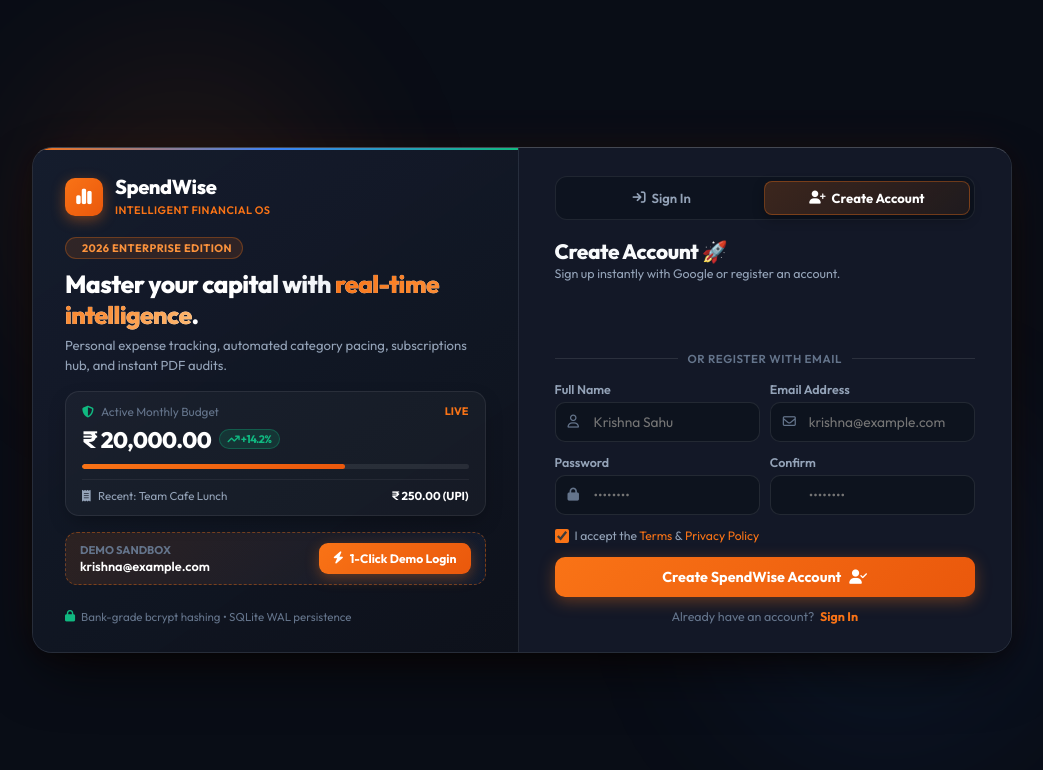
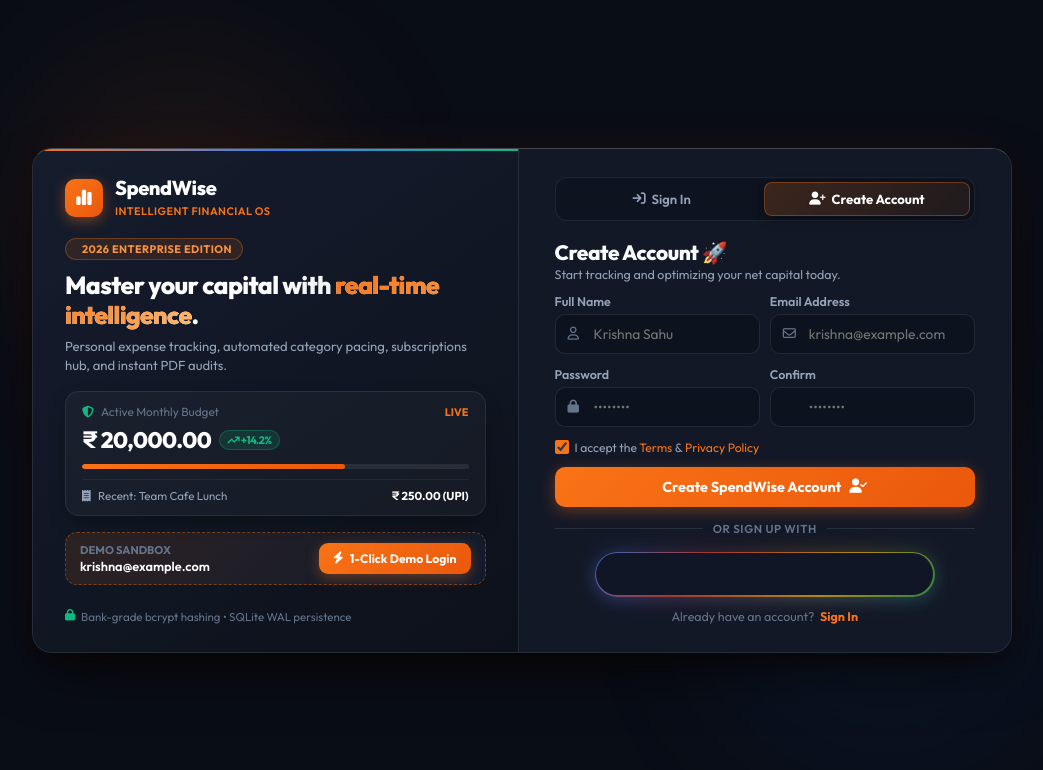
Before and after one commit to KrishnaTerminalOpen/expenditure-tracker-, a Flask app: page /register in a window 1280 px wide. Shown: the top 770 px of the page, without its empty margins (118-1161 px from the left). Run offline with Flask 3, Linux system fonts and the light colour scheme; some libraries are stand-ins or nearby versions.

Commit message:
style(auth): reposition Google Sign-In to bottom with modern iridescent pill design

```diff
--- a/templates/auth.html
+++ b/templates/auth.html
@@ -460,39 +460,90 @@
             align-items: center;
             justify-content: center;
             width: 100%;
-            margin-bottom: 4px;
+            margin-top: 2px;
+            margin-bottom: 6px;
+        }
+
+        .fancy-google-box {
+            position: relative;
+            display: inline-flex;
+            align-items: center;
+            justify-content: center;
+            padding: 1.5px;
+            border-radius: 9999px;
+            background: linear-gradient(135deg, rgba(66, 133, 244, 0.7) 0%, rgba(234, 67, 53, 0.65) 30%, rgba(251, 188, 5, 0.65) 70%, rgba(52, 168, 83, 0.7) 100%);
+            box-shadow: 0 4px 16px -2px rgba(66, 133, 244, 0.3), 0 2px 10px rgba(0, 0, 0, 0.4);
+            transition: all 0.28s cubic-bezier(0.16, 1, 0.3, 1);
+            max-width: 340px;
+            width: 100%;
+        }
+
+        .fancy-google-box:hover {
+            transform: translateY(-1.5px);
+            box-shadow: 0 8px 25px -2px rgba(66, 133, 244, 0.55), 0 0 20px rgba(52, 168, 83, 0.35);
+            background: linear-gradient(135deg, #4285F4 0%, #EA4335 30%, #FBBC05 70%, #34A853 100%);
+        }
+
+        .fancy-google-aura {
+            position: absolute;
+            inset: -2px;
+            border-radius: 9999px;
+            background: linear-gradient(135deg, rgba(66, 133, 244, 0.4), rgba(234, 67, 53, 0.35), rgba(251, 188, 5, 0.35), rgba(52, 168, 83, 0.4));
+            filter: blur(10px);
+            opacity: 0.55;
+            z-index: 0;
+            transition: all 0.28s ease;
+            pointer-events: none;
+        }
+
+        .fancy-google-box:hover .fancy-google-aura {
+            opacity: 1;
+            filter: blur(14px);
         }
 
         .google-btn-container {
+            position: relative;
+            z-index: 1;
             width: 100%;
             display: flex;
             justify-content: center;
-            min-height: 44px;
+            align-items: center;
+            border-radius: 9999px;
+            overflow: hidden;
+            background: #101626;
+            min-height: 42px;
         }
 
-        .google-btn-fallback {
+        .fancy-google-fallback-btn {
             width: 100%;
             display: flex;
             align-items: center;
             justify-content: center;
             gap: 10px;
-            background: #141b2b;
+            background: #101626;
             color: #ffffff;
-            border: 1px solid rgba(255, 255, 255, 0.14);
-            border-radius: 10px;
-            padding: 10px 16px;
-            font-size: 0.85rem;
+            border: none;
+            border-radius: 9999px;
+            padding: 9px 18px;
+            font-size: 0.84rem;
             font-weight: 600;
             cursor: pointer;
-            transition: all 0.2s ease;
-            box-shadow: 0 2px 8px rgba(0, 0, 0, 0.3);
-            text-decoration: none;
+            transition: background 0.2s ease;
         }
 
-        .google-btn-fallback:hover {
-            background: #1c263c;
-            border-color: rgba(255, 255, 255, 0.28);
-            transform: translateY(-1px);
+        .fancy-google-fallback-btn:hover {
+            background: #172036;
+        }
+
+        .google-icon-wrapper {
+            display: flex;
+            align-items: center;
+            justify-content: center;
+            background: #ffffff;
+            width: 24px;
+            height: 24px;
+            border-radius: 50%;
+            box-shadow: 0 1px 4px rgba(0, 0, 0, 0.3);
         }
 
         .google-auth-feedback {
@@ -629,24 +680,7 @@
             <div id="login-panel" class="{{ 'panel-active' if active_tab != 'register' else 'panel-hidden' }}">
                 <div style="margin-bottom: 14px;">
                     <h2 style="font-size: 1.3rem; font-weight: 800; letter-spacing: -0.02em; margin-bottom: 3px;">Welcome Back 👋</h2>
-                    <p style="font-size: 0.8rem; color: var(--text-muted);">Enter your credentials or sign in with Google instantly.</p>
-                </div>
-
-                <!-- Google One-Tap / Popup Sign-in Button -->
-                <div class="google-auth-wrapper">
-                    <div id="googleSignInBtnLogin" class="google-btn-container">
-                        {% if not google_client_id %}
-                        <button type="button" class="google-btn-fallback" onclick="handleGoogleNotConfigured()">
-                            <svg width="18" height="18" viewBox="0 0 24 24"><path fill="#4285F4" d="M22.56 12.25c0-.78-.07-1.53-.2-2.25H12v4.26h5.92c-.26 1.37-1.04 2.53-2.21 3.31v2.77h3.57c2.08-1.92 3.28-4.74 3.28-8.09z"/><path fill="#34A853" d="M12 23c2.97 0 5.46-.98 7.28-2.66l-3.57-2.77c-.98.66-2.23 1.06-3.71 1.06-2.86 0-5.29-1.93-6.16-4.53H2.18v2.84C3.99 20.53 7.7 23 12 23z"/><path fill="#FBBC05" d="M5.84 14.09c-.22-.66-.35-1.36-.35-2.09s.13-1.43.35-2.09V7.06H2.18C1.43 8.55 1 10.22 1 12s.43 3.45 1.18 4.94l2.85-2.22.81-.63z"/><path fill="#EA4335" d="M12 5.38c1.62 0 3.06.56 4.21 1.64l3.15-3.15C17.45 2.09 14.97 1 12 1 7.7 1 3.99 3.47 2.18 7.06l3.66 2.84c.87-2.6 3.3-4.52 6.16-4.52z"/></svg>
-                            <span>Sign in with Google</span>
-                        </button>
-                        {% endif %}
-                    </div>
-                    <div class="google-auth-feedback" id="googleFeedbackLogin"></div>
-                </div>
-
-                <div class="auth-divider">
-                    <span>or continue with email</span>
+                    <p style="font-size: 0.8rem; color: var(--text-muted);">Enter your credentials to access your financial OS.</p>
                 </div>
 
                 <form id="loginForm" action="{{ url_for('login') }}" method="POST">
@@ -672,7 +706,7 @@
                         </div>
                     </div>
 
-                    <div style="display: flex; align-items: center; justify-content: space-between; margin-bottom: 16px;">
+                    <div style="display: flex; align-items: center; justify-content: space-between; margin-bottom: 14px;">
                         <label style="display: flex; align-items: center; gap: 6px; font-size: 0.78rem; color: var(--text-muted); cursor: pointer;">
                             <input type="checkbox" id="remember-me" checked style="accent-color: var(--accent-orange); width: 14px; height: 14px; border-radius: 3px;">
                             Remember device
@@ -688,7 +722,29 @@
                     </button>
                 </form>
 
-                <div style="text-align: center; margin-top: 14px; font-size: 0.78rem; color: var(--text-dim);">
+                <div class="auth-divider">
+                    <span>or continue with</span>
+                </div>
+
+                <!-- Google Fancy Sign-In Button at Bottom -->
+                <div class="google-auth-wrapper">
+                    <div class="fancy-google-box">
+                        <div class="fancy-google-aura"></div>
+                        <div id="googleSignInBtnLogin" class="google-btn-container">
+                            {% if not google_client_id %}
+                            <button type="button" class="fancy-google-fallback-btn" onclick="handleGoogleNotConfigured()">
+                                <div class="google-icon-wrapper">
+                                    <svg width="18" height="18" viewBox="0 0 24 24"><path fill="#4285F4" d="M22.56 12.25c0-.78-.07-1.53-.2-2.25H12v4.26h5.92c-.26 1.37-1.04 2.53-2.21 3.31v2.77h3.57c2.08-1.92 3.28-4.74 3.28-8.09z"/><path fill="#34A853" d="M12 23c2.97 0 5.46-.98 7.28-2.66l-3.57-2.77c-.98.66-2.23 1.06-3.71 1.06-2.86 0-5.29-1.93-6.16-4.53H2.18v2.84C3.99 20.53 7.7 23 12 23z"/><path fill="#FBBC05" d="M5.84 14.09c-.22-.66-.35-1.36-.35-2.09s.13-1.43.35-2.09V7.06H2.18C1.43 8.55 1 10.22 1 12s.43 3.45 1.18 4.94l2.85-2.22.81-.63z"/><path fill="#EA4335" d="M12 5.38c1.62 0 3.06.56 4.21 1.64l3.15-3.15C17.45 2.09 14.97 1 12 1 7.7 1 3.99 3.47 2.18 7.06l3.66 2.84c.87-2.6 3.3-4.52 6.16-4.52z"/></svg>
+                                </div>
+                                <span>Continue with Google</span>
+                            </button>
+                            {% endif %}
+                        </div>
+                    </div>
+                    <div class="google-auth-feedback" id="googleFeedbackLogin"></div>
+                </div>
+
+                <div style="text-align: center; margin-top: 12px; font-size: 0.78rem; color: var(--text-dim);">
                     Don't have an account yet?
                     <a href="javascript:void(0)" onclick="switchTab('register')" style="color: var(--accent-orange); font-weight: 700; margin-left: 3px;">Create account</a>
                 </div>
@@ -698,24 +754,7 @@
             <div id="register-panel" class="{{ 'panel-active' if active_tab == 'register' else 'panel-hidden' }}">
                 <div style="margin-bottom: 12px;">
                     <h2 style="font-size: 1.3rem; font-weight: 800; letter-spacing: -0.02em; margin-bottom: 2px;">Create Account 🚀</h2>
-                    <p style="font-size: 0.78rem; color: var(--text-muted);">Sign up instantly with Google or register an account.</p>
-                </div>
-
-                <!-- Google One-Tap / Popup Sign-up Button -->
-                <div class="google-auth-wrapper">
-                    <div id="googleSignInBtnRegister" class="google-btn-container">
-                        {% if not google_client_id %}
-                        <button type="button" class="google-btn-fallback" onclick="handleGoogleNotConfigured()">
-                            <svg width="18" height="18" viewBox="0 0 24 24"><path fill="#4285F4" d="M22.56 12.25c0-.78-.07-1.53-.2-2.25H12v4.26h5.92c-.26 1.37-1.04 2.53-2.21 3.31v2.77h3.57c2.08-1.92 3.28-4.74 3.28-8.09z"/><path fill="#34A853" d="M12 23c2.97 0 5.46-.98 7.28-2.66l-3.57-2.77c-.98.66-2.23 1.06-3.71 1.06-2.86 0-5.29-1.93-6.16-4.53H2.18v2.84C3.99 20.53 7.7 23 12 23z"/><path fill="#FBBC05" d="M5.84 14.09c-.22-.66-.35-1.36-.35-2.09s.13-1.43.35-2.09V7.06H2.18C1.43 8.55 1 10.22 1 12s.43 3.45 1.18 4.94l2.85-2.22.81-.63z"/><path fill="#EA4335" d="M12 5.38c1.62 0 3.06.56 4.21 1.64l3.15-3.15C17.45 2.09 14.97 1 12 1 7.7 1 3.99 3.47 2.18 7.06l3.66 2.84c.87-2.6 3.3-4.52 6.16-4.52z"/></svg>
-                            <span>Sign up with Google</span>
-                        </button>
-                        {% endif %}
-                    </div>
-                    <div class="google-auth-feedback" id="googleFeedbackRegister"></div>
-                </div>
-
-                <div class="auth-divider">
-                    <span>or register with email</span>
+                    <p style="font-size: 0.78rem; color: var(--text-muted);">Start tracking and optimizing your net capital today.</p>
                 </div>
 
                 <form id="registerForm" action="{{ url_for('register') }}" method="POST">
@@ -754,7 +793,7 @@
                         </div>
                     </div>
 
-                    <div style="display: flex; align-items: center; gap: 6px; margin-bottom: 14px;">
+                    <div style="display: flex; align-items: center; gap: 6px; margin-bottom: 12px;">
                         <input type="checkbox" id="terms-agree" required checked style="accent-color: var(--accent-orange); width: 14px; height: 14px;">
                         <label for="terms-agree" style="font-size: 0.76rem; color: var(--text-muted); cursor: pointer;">
                             I accept the <a href="javascript:void(0)" style="color: var(--accent-orange);">Terms</a> & <a href="javascript:void(0)" style="color: var(--accent-orange);">Privacy Policy</a>
@@ -766,6 +805,28 @@
                         <i class="fa-solid fa-user-check"></i>
                     </button>
                 </form>
+
+                <div class="auth-divider">
+                    <span>or sign up with</span>
+                </div>
+
+                <!-- Google Fancy Sign-Up Button at Bottom -->
+                <div class="google-auth-wrapper">
+                    <div class="fancy-google-box">
+                        <div class="fancy-google-aura"></div>
+                        <div id="googleSignInBtnRegister" class="google-btn-container">
+                            {% if not google_client_id %}
+                            <button type="button" class="fancy-google-fallback-btn" onclick="handleGoogleNotConfigured()">
+                                <div class="google-icon-wrapper">
+                                    <svg width="18" height="18" viewBox="0 0 24 24"><path fill="#4285F4" d="M22.56 12.25c0-.78-.07-1.53-.2-2.25H12v4.26h5.92c-.26 1.37-1.04 2.53-2.21 3.31v2.77h3.57c2.08-1.92 3.28-4.74 3.28-8.09z"/><path fill="#34A853" d="M12 23c2.97 0 5.46-.98 7.28-2.66l-3.57-2.77c-.98.66-2.23 1.06-3.71 1.06-2.86 0-5.29-1.93-6.16-4.53H2.18v2.84C3.99 20.53 7.7 23 12 23z"/><path fill="#FBBC05" d="M5.84 14.09c-.22-.66-.35-1.36-.35-2.09s.13-1.43.35-2.09V7.06H2.18C1.43 8.55 1 10.22 1 12s.43 3.45 1.18 4.94l2.85-2.22.81-.63z"/><path fill="#EA4335" d="M12 5.38c1.62 0 3.06.56 4.21 1.64l3.15-3.15C17.45 2.09 14.97 1 12 1 7.7 1 3.99 3.47 2.18 7.06l3.66 2.84c.87-2.6 3.3-4.52 6.16-4.52z"/></svg>
+                                </div>
+                                <span>Sign up with Google</span>
+                            </button>
+                            {% endif %}
+                        </div>
+                    </div>
+                    <div class="google-auth-feedback" id="googleFeedbackRegister"></div>
+                </div>
 
                 <div style="text-align: center; margin-top: 12px; font-size: 0.78rem; color: var(--text-dim);">
                     Already have an account?
@@ -977,10 +1038,10 @@
                             theme: 'filled_black',
                             size: 'large',
                             type: 'standard',
-                            text: 'signin_with',
-                            shape: 'rectangular',
+                            text: 'continue_with',
+                            shape: 'pill',
                             logo_alignment: 'left',
-                            width: '320'
+                            width: 320
                         });
                     }
 
@@ -992,9 +1053,9 @@
                             size: 'large',
                             type: 'standard',
                             text: 'signup_with',
-                            shape: 'rectangular',
+                            shape: 'pill',
                             logo_alignment: 'left',
-                            width: '320'
+                            width: 320
                         });
                     }
                 } catch (e) {
```
